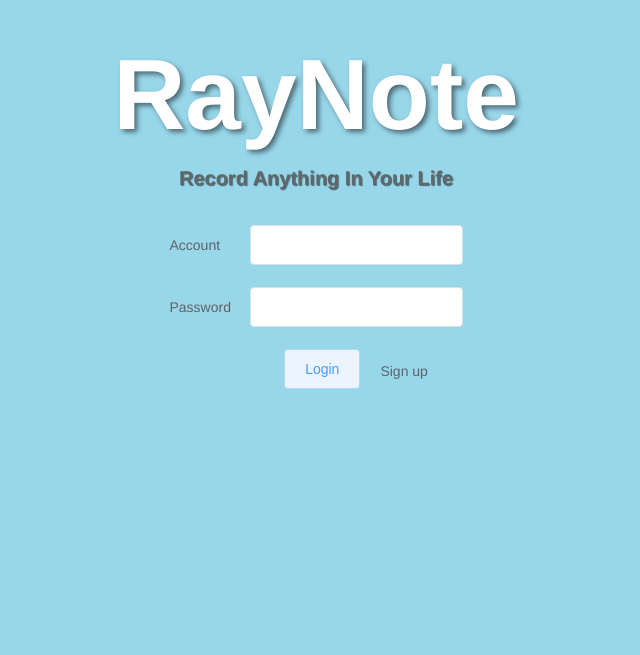
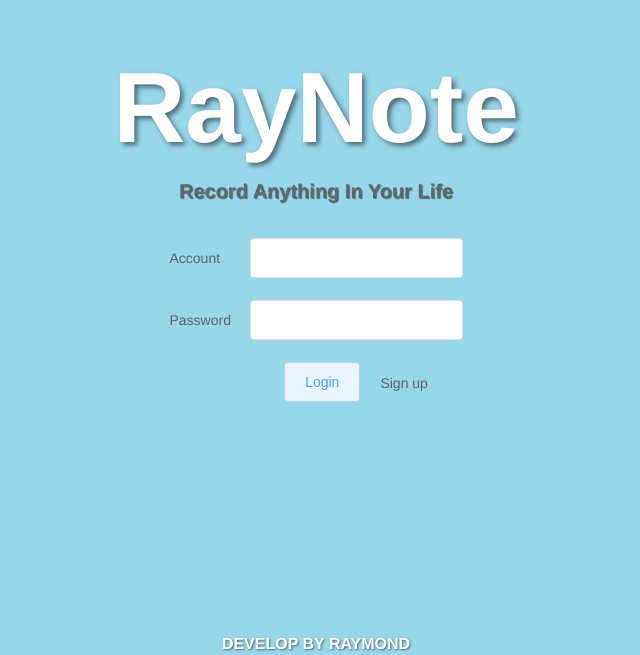
Before and after one commit to raymondlee2020/RayNote, a Vue app in the folder RayNote/ClientApp/: page /Login in a window 1280 px wide. Shown: the part 145-800 px from the top of the page, without its empty margins (324-964 px from the left). Built offline with nearby package versions, Linux system fonts and the light colour scheme.

Commit message:
feat(Components):Add Footer component

```diff
--- /dev/null
+++ b/RayNote/ClientApp/src/components/Footer.vue
@@ -0,0 +1,28 @@
+<template>
+  <div class="footer-root">DEVELOP BY RAYMOND</div>
+</template>
+
+<script>
+export default {
+  name: "Footer",
+  components: {}
+};
+</script>
+
+<style lang="scss" scoped>
+.footer-root {
+  position: absolute;
+  bottom: 0;
+  left: 0;
+  right: 0;
+  display: flex;
+  flex-direction: column;
+  align-items: center;
+  justify-content: center;
+  color: #fff;
+  font-size: 16px;
+  font-weight: 700;
+  text-shadow: 1px 1px 2px rgba(0, 0, 0, 0.5);
+  margin-bottom: 2px;
+}
+</style>
--- a/RayNote/ClientApp/src/components/index.js
+++ b/RayNote/ClientApp/src/components/index.js
@@ -1 +1,2 @@
-export { default as LargeLogo } from './LargeLogo'
+export { default as LargeLogo } from './LargeLogo';
+export { default as Footer } from './Footer';
--- a/RayNote/ClientApp/src/views/Login.vue
+++ b/RayNote/ClientApp/src/views/Login.vue
@@ -15,14 +15,18 @@
         </router-link>
       </el-form-item>
     </el-form>
+    <Footer />
   </div>
 </template>
 
 <script>
-import { LargeLogo } from "@/components";
+import { LargeLogo, Footer } from "@/components";
 export default {
   name: "Login",
-  components: { LargeLogo },
+  components: {
+    LargeLogo,
+    Footer
+  },
   data() {
     return {
       loginForm: {},
@@ -38,12 +42,14 @@ export default {
 <style lang="scss" scoped>
 @import "../assets/styles/colors";
 .login-root {
+  position: relative;
   height: 100vh;
   display: flex;
   flex-direction: column;
   align-items: center;
   justify-content: center;
-  margin-top: -30px;
+  padding-bottom: 35px;
+  box-sizing: border-box;
   .link {
     text-decoration: none;
     margin-left: 20px;
```
